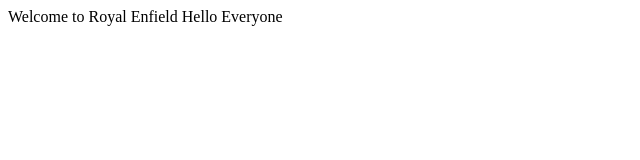
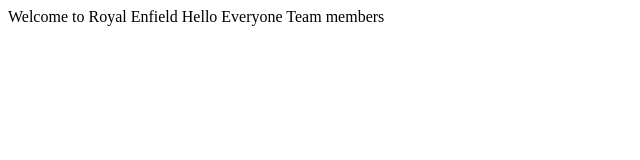
Before and after one commit to SUMAN-24/Royal-Enfield, a plain HTML site: page Royal.html in a window 1280 px wide. Shown: the whole page, without its empty margins (0-640 px from the left). Drawn offline with Linux system fonts and the light colour scheme.

Commit message:
Updated royal html
added one line line no12

```diff
--- a/Royal.html
+++ b/Royal.html
@@ -9,6 +9,7 @@
 <body>
     Welcome to Royal Enfield
     Hello Everyone
+    Team members
 
 </body>
 </html>
```
